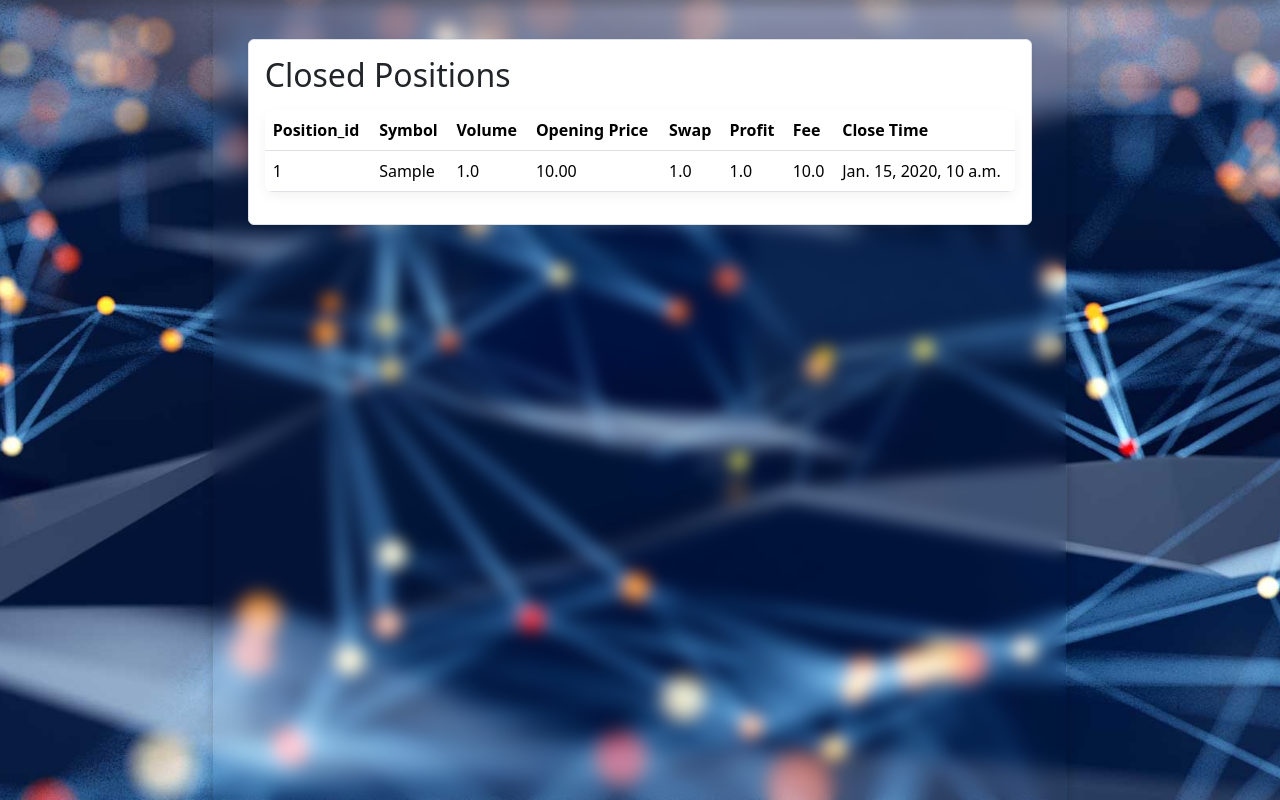
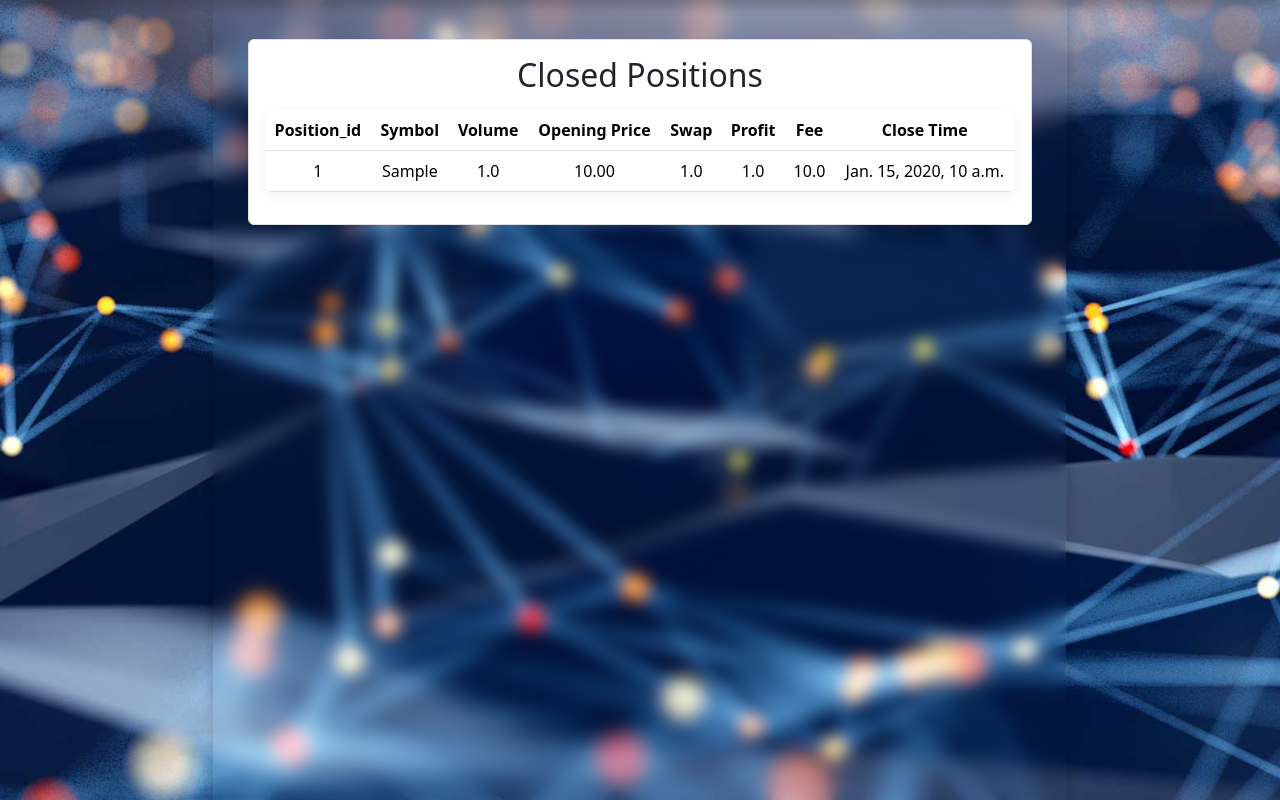
Before and after one commit to GitAlexanderE/trading-analytics-dashboard, a Django app: page /closed_positions/ in a window 1280 px wide. Shown: the part 69-869 px from the top of the page. Run offline with Django 5.2, Linux system fonts and the light colour scheme; tables that the repository leaves empty hold one stand-in row (values such as "Sample post").

Commit message:
Changes to closed_pos.html

```diff
--- a/overview/templates/overview/closed_positions.html
+++ b/overview/templates/overview/closed_positions.html
@@ -7,7 +7,7 @@
 
 <div class="row content-wrapper">
     <div class="col-md-12">
-        <div class="content-card text-left shadow-sm border rounded">
+        <div class="content-card text-center shadow-sm border rounded">
             <h2>Closed Positions</h2>
             <table class="table table-dashboard mt-3">
                 <tr>
```
